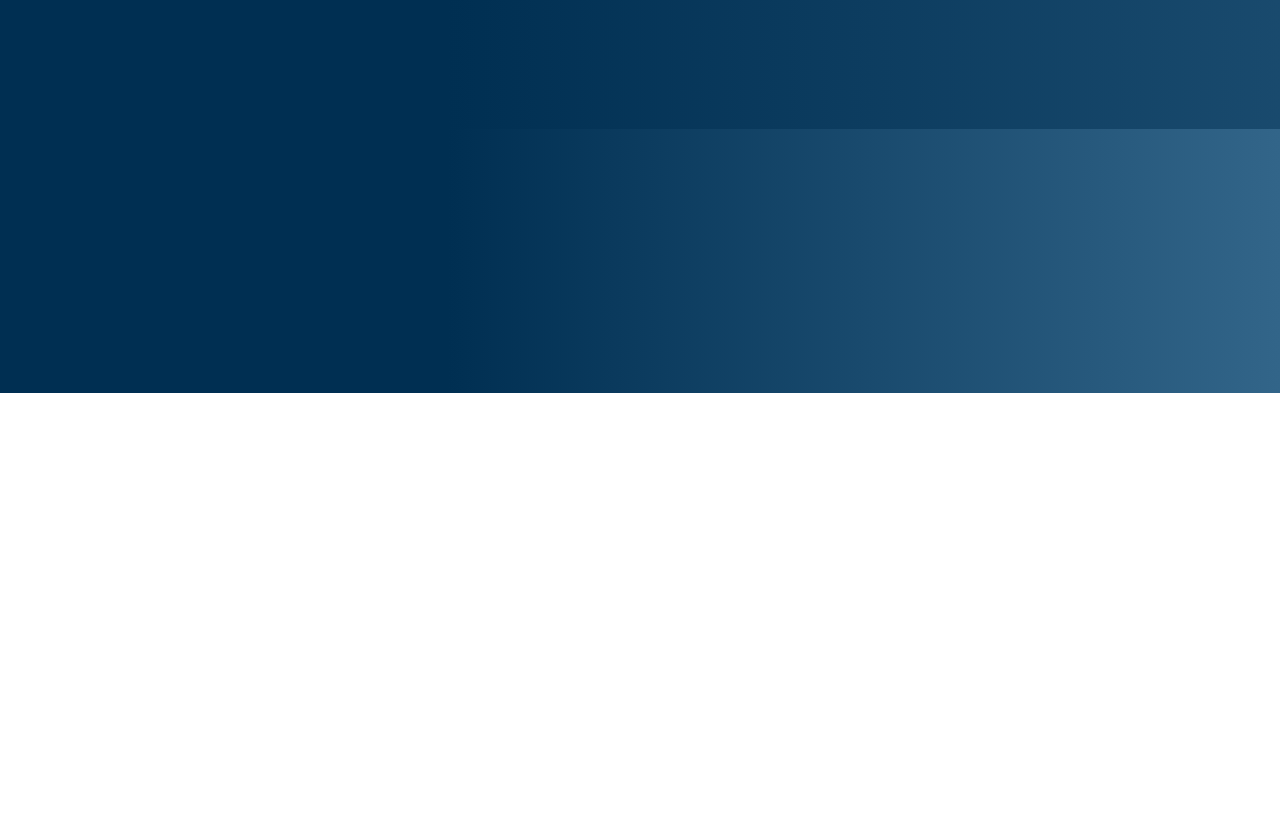
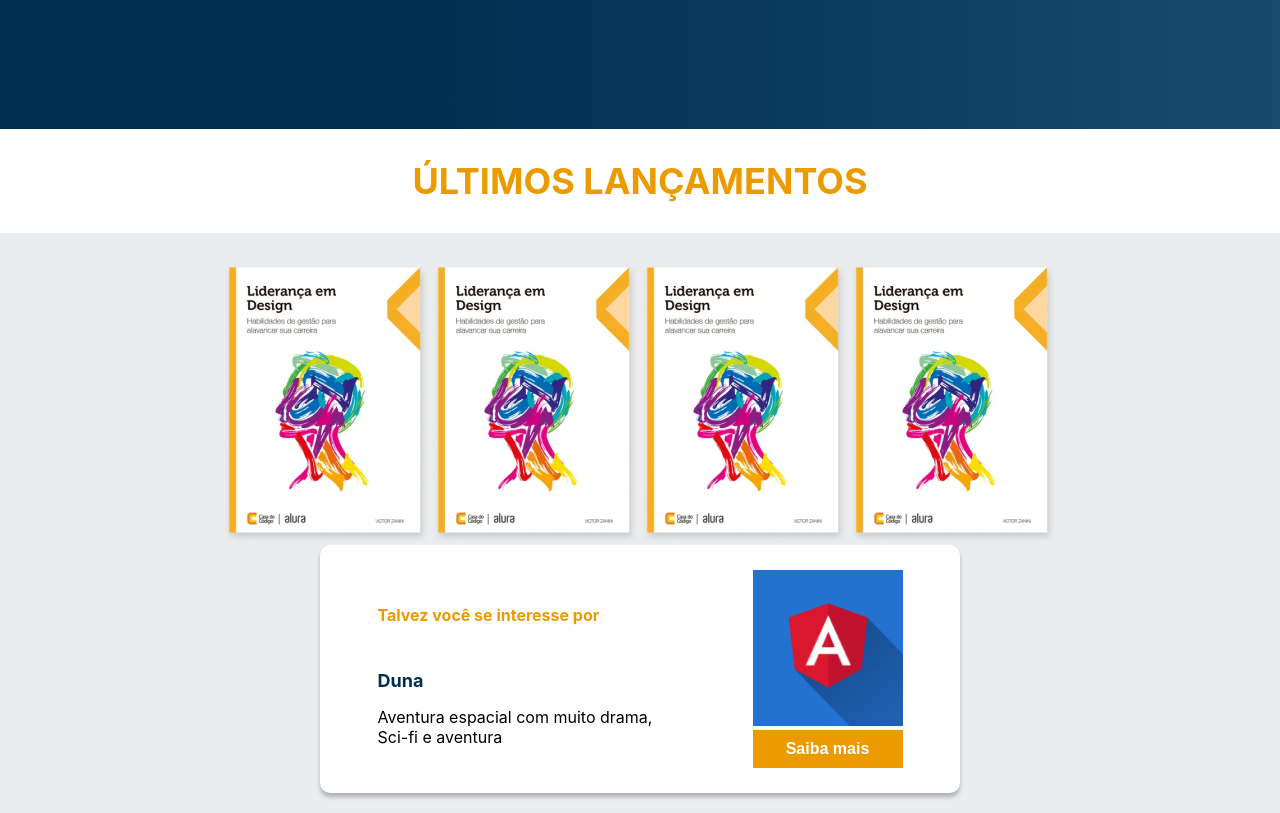
Before and after one commit to Gabriel-Padua/react-books, a React (Create React App) app: page / in a window 1280 px wide. Shown: the part 407-1220 px from the top of the page. Before the commit the page ends 800 px from the top, so only its background shows below. Built offline with nearby package versions, Linux system fonts and the light colour scheme.

Commit message:
adicionando props e components

```diff
--- a/src/App.js
+++ b/src/App.js
@@ -1,11 +1,12 @@
 import Header from "./components/Header";
 import styled from "styled-components";
 import Pesquisa from "./components/Pesquisa";
+import UltimosLancamentos from "./components/UltimosLancamentos";
 
 const AppConteiner = styled.div`
   width: 100vw;
   height: 100vh;
-  background-image: linear-gradient(90deg, #002f52 35%, #326589 100%);
+  background-image: linear-gradient(90deg, #002f52 35%, #326589 165%);
 `;
 
 function App() {
@@ -13,6 +14,7 @@ function App() {
     <AppConteiner>
       <Header />
       <Pesquisa />
+      <UltimosLancamentos />
     </AppConteiner>
   );
 }
--- /dev/null
+++ b/src/components/CardRecomenda/index.jsx
@@ -0,0 +1,65 @@
+import styled from "styled-components";
+import { Titulo } from "../Titulo";
+
+const Card = styled.div`
+  align-items: center;
+  background-color: #fff;
+  box-shadow: 0px 4px 4px rgba(0, 0, 0, 0.25);
+  border-radius: 10px;
+  display: flex;
+  margin: 0 auto;
+  max-width: 600px;
+  padding: 25px 20px;
+  justify-content: space-around;
+  width: 100%;
+`;
+
+const Botao = styled.button`
+  background-color: #eb9b00;
+  color: #fff;
+  padding: 10px 0px;
+  font-size: 16px;
+  border: none;
+  font-weight: 900;
+  display: block;
+  text-align: center;
+  width: 150px;
+  &:hover {
+    cursor: pointer;
+  }
+`;
+
+const Descricao = styled.p`
+  max-width: 300px;
+`;
+
+const Subtitulo = styled.h4`
+  color: #002f52;
+  font-size: 18px;
+  font-weight: bold;
+  margin: 15px 0;
+`;
+
+const ImgLivro = styled.img`
+  width: 150px;
+`;
+
+function CardRecomenda({ titulo, subtitulo, descricao, img }) {
+  return (
+    <Card>
+      <div>
+        <Titulo tamanhoFonte="16px" cor="#EB9B00" alinhamento="left">
+          {titulo}
+        </Titulo>
+        <Subtitulo>{subtitulo}</Subtitulo>
+        <Descricao>{descricao}</Descricao>
+      </div>
+      <div>
+        <ImgLivro src={img} />
+        <Botao>Saiba mais</Botao>
+      </div>
+    </Card>
+  );
+}
+
+export default CardRecomenda;
--- /dev/null
+++ b/src/components/Pesquisa/dadosPesquisa.jsx
@@ -0,0 +1,31 @@
+import livro from "../../images/livro.png";
+
+const livros = [
+  {
+    nome: "A Guerra dos Tronos",
+    id: 1,
+    src: livro,
+  },
+  {
+    nome: "A Fúria dos Reis",
+    id: 2,
+    src: livro,
+  },
+  {
+    nome: "A Tormenta de Espadas",
+    id: 3,
+    src: livro,
+  },
+  {
+    nome: "O Festim dos Corvos",
+    id: 4,
+    src: livro,
+  },
+  {
+    nome: "A Dança dos Dragões",
+    id: 5,
+    src: livro,
+  },
+];
+
+export { livros };
--- a/src/components/Pesquisa/index.jsx
+++ b/src/components/Pesquisa/index.jsx
@@ -1,6 +1,7 @@
 import Input from "../Input";
 import styled from "styled-components";
 import { useState } from "react";
+import { livros } from "./dadosPesquisa.jsx";
 
 const PesquisaContainer = styled.section`
   background-image: linear-gradient(90deg, #002f52 35%, #326589 165%);
@@ -9,6 +10,26 @@ const PesquisaContainer = styled.section`
   padding: 85px 0;
   height: 270px;
   width: 100%;
+`;
+
+const Resultado = styled.div`
+  display: flex;
+  justify-content: center;
+  align-items: center;
+  margin-bottom: 20px;
+  cursor: pointer;
+
+  p {
+    width: 200px;
+  }
+
+  img {
+    width: 100px;
+  }
+
+  &:hover {
+    border: 1px solid white;
+  }
 `;
 
 const Titulo = styled.h2`
@@ -24,7 +45,7 @@ const Subtitulo = styled.h3`
 `;
 
 function Pesquisa() {
-  const [textoDigitado, setTextoDigitado] = useState("");
+  const [livrosPesquisados, setlivrosPesquisados] = useState([]);
 
   return (
     <PesquisaContainer>
@@ -32,9 +53,20 @@ function Pesquisa() {
       <Subtitulo> Encontre seu livro em nossa estante.</Subtitulo>
       <Input
         placeholder="Escreva sua próxima leitura "
-        onBlur={(event) => setTextoDigitado(event.target.value)}
+        onBlur={(event) => {
+          const textoDigitado = event.target.value;
+          const resultadoPesquisa = livros.filter((livro) =>
+            livro.nome.includes(textoDigitado)
+          );
+          setlivrosPesquisados(resultadoPesquisa);
+        }}
       />
-      <p>{textoDigitado}</p>
+      {livrosPesquisados.map((livro) => (
+        <Resultado>
+          <p>{livro.nome}</p>
+          <img src={livro.src} alt="Capa do livro" />
+        </Resultado>
+      ))}
     </PesquisaContainer>
   );
 }
--- /dev/null
+++ b/src/components/Titulo/index.jsx
@@ -0,0 +1,12 @@
+import styled from "styled-components";
+
+export const Titulo = styled.h2`
+  width: 100%;
+  padding: 30px 0;
+  background-color: #fff;
+  color: ${(props) => props.cor || "#000"};
+
+  font-size: ${(props) => props.tamanhoFonte || "18px"};
+  text-align: ${(props) => props.alinhamento || "center"};
+  margin: 0;
+`;
--- /dev/null
+++ b/src/components/UltimosLancamentos/dadosUltimosLancamentos.jsx
@@ -0,0 +1,25 @@
+import livro from "../../images/livro.png";
+
+const livros = [
+  {
+    nome: "Os Ventos do Inverno",
+    id: 1,
+    src: livro,
+  },
+  {
+    nome: "Um sonho de Primavera",
+    id: 2,
+    src: livro,
+  },
+  {
+    nome: "Vem por ai",
+    id: 3,
+    src: livro,
+  },
+  {
+    nome: "Ano que vem ta vindo",
+    id: 4,
+    src: livro,
+  },
+];
+export { livros };
--- /dev/null
+++ b/src/components/UltimosLancamentos/index.jsx
@@ -0,0 +1,43 @@
+import styled from "styled-components";
+import { livros } from "./dadosUltimosLancamentos";
+import { Titulo } from "../Titulo";
+import CardRecomenda from "../CardRecomenda";
+import imagemLivro from "../../images/livro2.png";
+
+const UltimosLancamentosContainer = styled.section`
+  background-color: #ebecee;
+  padding-bottom: 20px;
+  display: flex;
+  flex-direction: column;
+`;
+
+const NovosLivrosContainer = styled.div`
+  margin-top: 30px;
+  display: flex;
+  width: 100%;
+  justify-content: center;
+  cursor: pointer;
+`;
+
+function UltimosLancamentos() {
+  return (
+    <UltimosLancamentosContainer>
+      <Titulo cor="#eb9b00" tamanhoFonte="36px">
+        ÚLTIMOS LANÇAMENTOS
+      </Titulo>
+      <NovosLivrosContainer>
+        {livros.map((livro) => (
+          <img src={livro.src} alt="Capa do Livro" />
+        ))}
+      </NovosLivrosContainer>
+      <CardRecomenda
+        titulo={"Talvez você se interesse por"}
+        subtitulo={"Duna"}
+        descricao={"Aventura espacial com muito drama, Sci-fi e aventura"}
+        img={imagemLivro}
+      />
+    </UltimosLancamentosContainer>
+  );
+}
+
+export default UltimosLancamentos;
```
